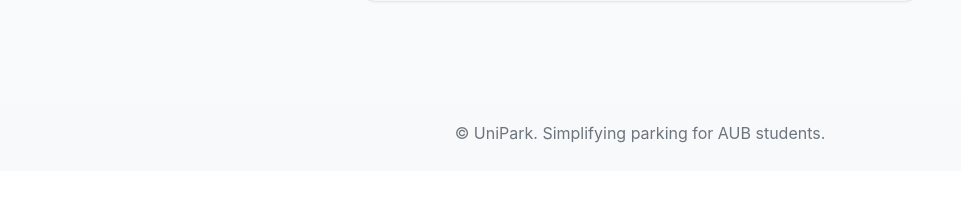
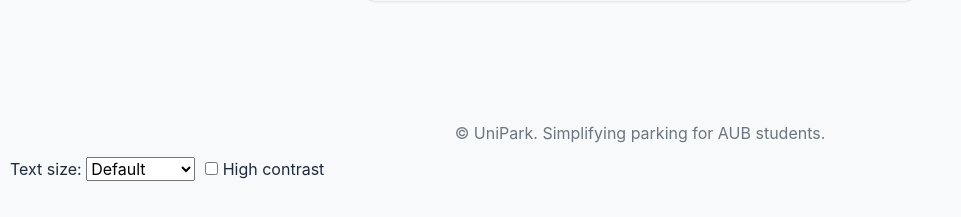
Before and after one commit to jre16/uni_park, a Django app: page /vehicle/add/ in a window 1280 px wide. Shown: the part 730-947 px from the top of the page, without its empty margins (0-961 px from the left). Before the commit the page ends 873 px from the top, so only its background shows below. Run offline with Django 5.2, Linux system fonts and the light colour scheme; a user stored in the database is signed in.

Commit message:
Update base.html
allow user chosen font size and contrast

```diff
--- a/templates/base.html
+++ b/templates/base.html
@@ -553,6 +553,38 @@
                 &copy; UniPark. Simplifying parking for AUB students.
             </p>
         </div>
+        <div id="a11y-controls" style="display:flex;gap:10px;align-items:center;margin:10px;">
+  <label>Text size:
+    <select id="fontScale">
+      <option value="1.0">Default</option>
+      <option value="1.25">Large</option>
+      <option value="1.5">Extra Large</option>
+    </select>
+  </label>
+  <label>
+    <input type="checkbox" id="highContrast"> High contrast
+  </label>
+</div>
+
+<script>
+const fontSel = document.getElementById('fontScale');
+const hc = document.getElementById('highContrast');
+const savedScale = localStorage.getItem('fontScale') || '1.0';
+const savedHC = localStorage.getItem('highContrast') === 'true';
+fontSel.value = savedScale; hc.checked = savedHC;
+document.documentElement.style.setProperty('--font-scale', savedScale);
+document.documentElement.classList.toggle('theme-hc', savedHC);
+
+fontSel.addEventListener('change', () => {
+  localStorage.setItem('fontScale', fontSel.value);
+  document.documentElement.style.setProperty('--font-scale', fontSel.value);
+});
+hc.addEventListener('change', () => {
+  localStorage.setItem('highContrast', hc.checked);
+  document.documentElement.classList.toggle('theme-hc', hc.checked);
+});
+</script>
+
     </footer>
 
     <!-- Bootstrap JS -->
```
